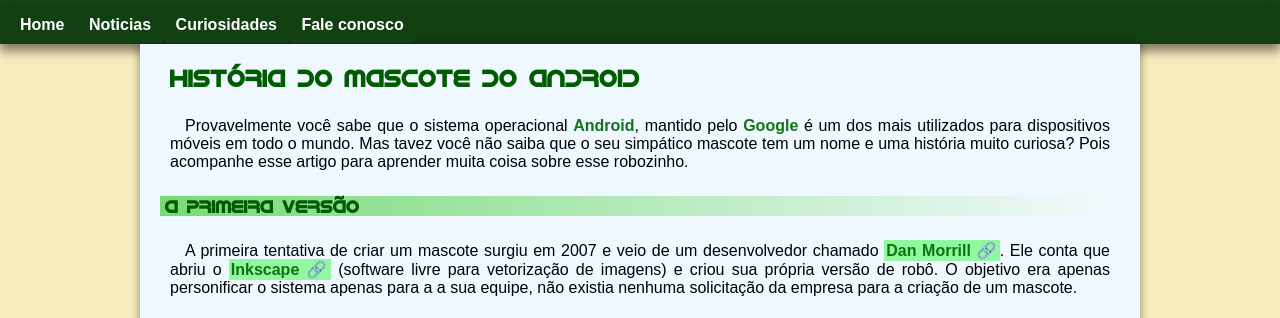
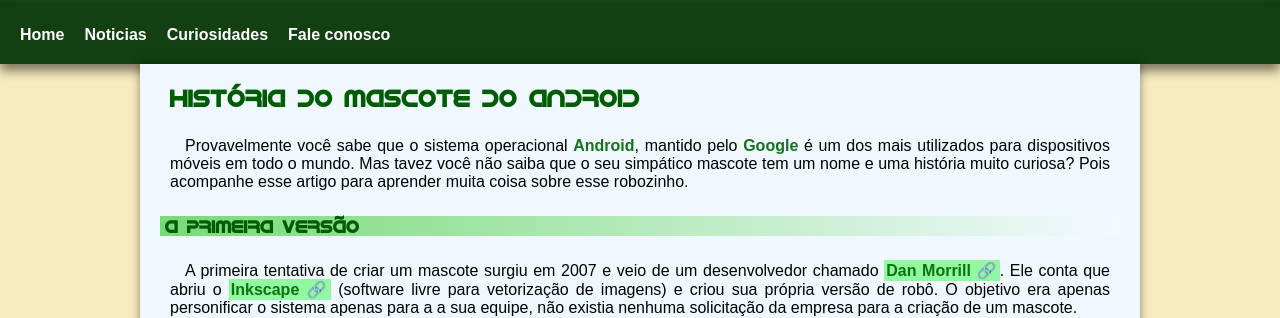
Before and after one commit to KelvinBarros/projeto-android, a plain HTML site: page index.html in a window 1280 px wide. Shown: the part 144-462 px from the top of the page. Drawn offline with Linux system fonts and the light colour scheme.

Commit message:
correção barra do menu

```diff
--- a/index.html
+++ b/index.html
@@ -14,7 +14,7 @@
 
     </header>
 
-    <nav>
+    <nav class="menu">
         <a href="#">Home</a>
         <a href="#">Noticias</a>
         <a href="#">Curiosidades</a>
--- a/style.css
+++ b/style.css
@@ -67,12 +67,20 @@ header > h1{
     text-shadow: 2px 2px 5px rgba(0, 0, 0, 0.664);
 }
 nav{
+
     padding: 10px;
     box-shadow: 0px 7px 10px rgba(0, 0, 0, 0.49);
     font-family: var(--font-padrão);
     background-color: var(--cor5);
 
 
+
+}
+
+.menu{
+    display: flex;
+    flex-direction: row;
+    flex-wrap: wrap;
 
 }
 
```
